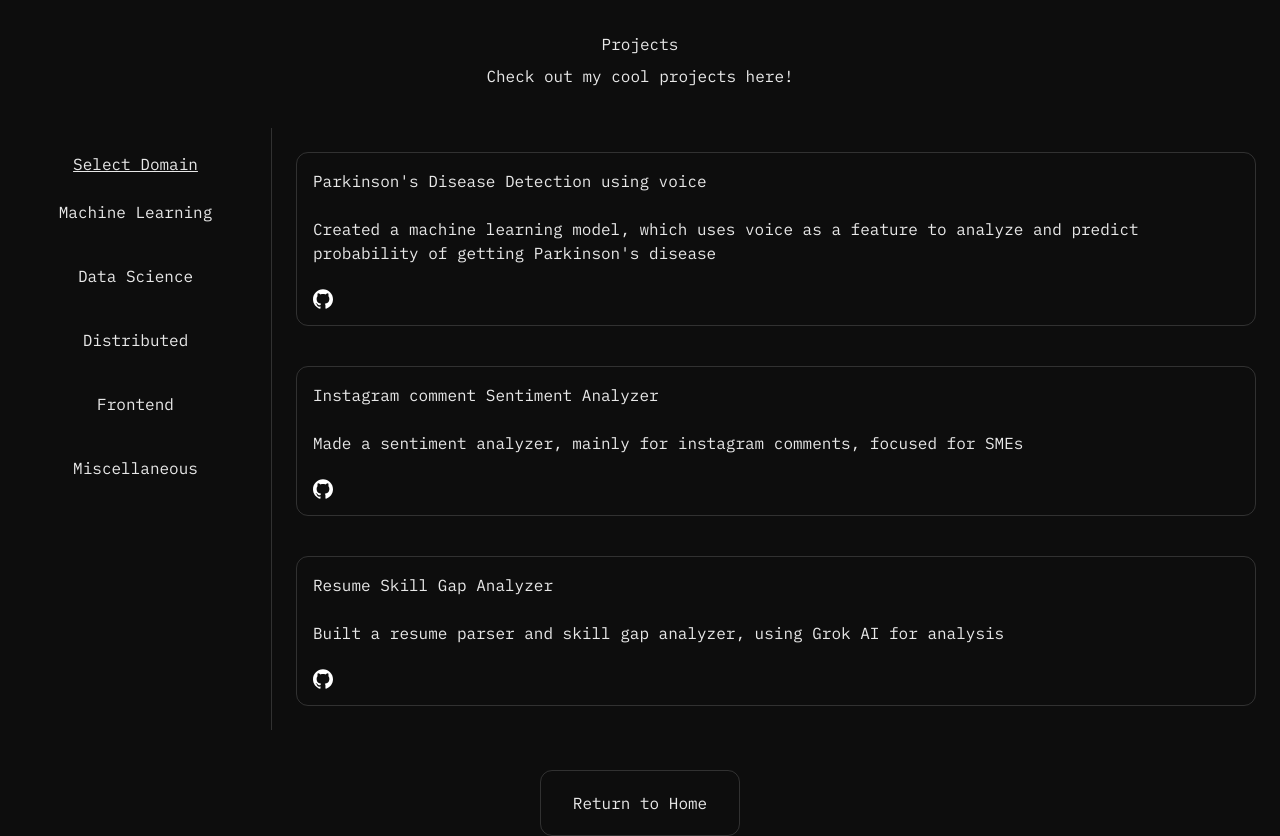
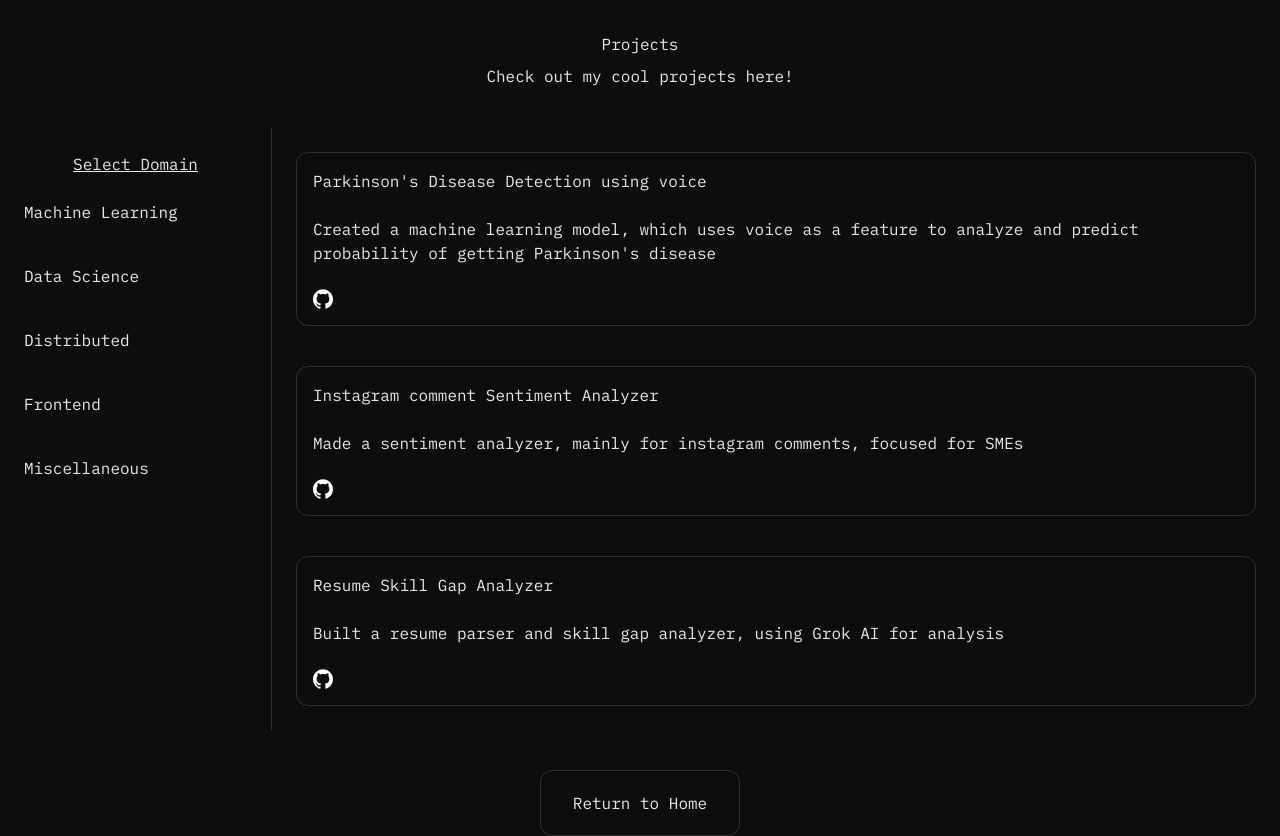
Before and after one commit to monarchxr/my_portfolio, a Next.js app: page /projects in a window 1280 px wide. Built offline with nearby package versions, Linux system fonts and the light colour scheme.

Commit message:
small change in projects page

```diff
--- a/src/app/projects/page.tsx
+++ b/src/app/projects/page.tsx
@@ -16,25 +16,25 @@ export default function Projects() {
       <div className="w-68 h-full border-r border-white/15 p-6">
       <h2 className="text-center underline">Select Domain</h2><br></br>
 
-      <div className="flex flex-col gap-10 text-center">
+      <div className="flex flex-col gap-10">
         <div>
-          <h3 className="cursor-pointer hover:bg-gray-700 rounded-xl transition-colors duration-200"onClick={() => setSelectedDomain("ML")}>Machine Learning</h3>
+          <h3 className="cursor-pointer hover:bg-gray-700 transition-colors duration-200"onClick={() => setSelectedDomain("ML")}>Machine Learning</h3>
         </div>
 
         <div>
-          <h3 className="cursor-pointer hover:bg-gray-700 rounded-xl transition-colors duration-200"onClick={() => setSelectedDomain("DS")}>Data Science</h3>
+          <h3 className="cursor-pointer hover:bg-gray-700 transition-colors duration-200"onClick={() => setSelectedDomain("DS")}>Data Science</h3>
         </div>
 
         <div>
-          <h3 className="cursor-pointer hover:bg-gray-700 rounded-xl transition-colors duration-200"onClick={() => setSelectedDomain("Distributed")}>Distributed</h3>
+          <h3 className="cursor-pointer hover:bg-gray-700 transition-colors duration-200"onClick={() => setSelectedDomain("Distributed")}>Distributed</h3>
         </div>
 
         <div>
-          <h3 className="cursor-pointer hover:bg-gray-700 rounded-xl transition-colors duration-200"onClick={() => setSelectedDomain("Frontend")}>Frontend</h3>
+          <h3 className="cursor-pointer hover:bg-gray-700 transition-colors duration-200"onClick={() => setSelectedDomain("Frontend")}>Frontend</h3>
         </div>
 
         <div>
-          <h3 className="cursor-pointer hover:bg-gray-700 rounded-xl transition-colors duration-200"onClick={() => setSelectedDomain("Miscellaneous")}>Miscellaneous</h3>
+          <h3 className="cursor-pointer hover:bg-gray-700 transition-colors duration-200"onClick={() => setSelectedDomain("Miscellaneous")}>Miscellaneous</h3>
         </div>
       </div>
       </div>
```
